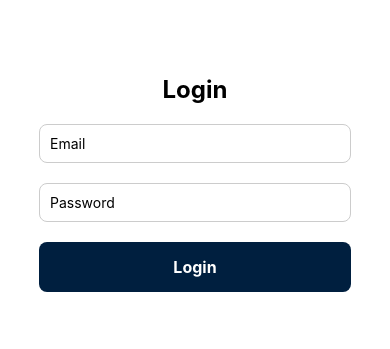
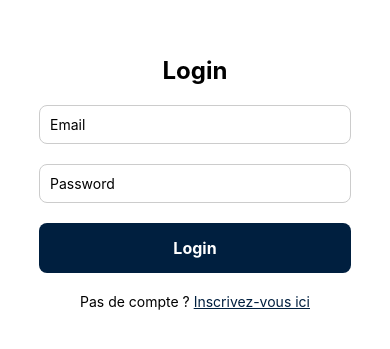
Before and after one commit to vladzhra/GreenTrack, a React Native app in the folder frontend/: screen /LoginScreen in a window 390 px wide. Shown: the part 239-588 px from the top of the page. Built offline with nearby package versions, Linux system fonts and the light colour scheme.

Commit message:
[ADD] auhtentification system with backend

```diff
--- a/frontend/App.js
+++ b/frontend/App.js
@@ -9,6 +9,7 @@ import LoginScreen from "./src/LoginScreen";
 import MainScreen from "./src/MainScreen";
 import SettingsScreen from "./src/SettingsScreen";
 import AllBins from "./src/AllBins";
+import RegisterScreen from "./src/RegisterScreen";
 
 const Stack = createStackNavigator();
 
@@ -20,6 +21,11 @@ const App = () => {
         <Stack.Screen
           name="LoginScreen"
           component={LoginScreen}
+          options={{ headerShown: false }}
+        />
+        <Stack.Screen
+          name="RegisterScreen"
+          component={RegisterScreen}
           options={{ headerShown: false }}
         />
         <Stack.Screen
--- a/frontend/src/LoginScreen.js
+++ b/frontend/src/LoginScreen.js
@@ -7,13 +7,31 @@ import {
   StyleSheet,
   Alert,
 } from "react-native";
+import axios from "axios";
 
 const LoginScreen = ({ navigation }) => {
   const [email, setEmail] = useState("");
   const [password, setPassword] = useState("");
 
-  const handleLogin = () => {
-    // Add your login logic here
+  const handleLogin = async () => {
+    // try {
+    //   const response = await axios.post(`${URL}/api/auth/login`, {
+    //     email: email,
+    //     password: password,
+    //   });
+    //   console.log("Response Data:", response.data);
+    //   if (response.status === 200) {
+    //     Alert.alert("Login success");
+    //     navigation.navigate("MainScreen");
+    //   } else {
+    //     Alert.alert("Erreur", response.data.message || "Identifiants incorrects");
+    //   }
+    // } catch (error) {
+    //   console.error("Full Error:", error);
+    //   if (error.response) {
+    //     Alert.alert("Erreur", error.response.data.message || "Une erreur est survenue");
+    //   }
+    // }
     navigation.navigate("MainScreen");
   };
 
@@ -38,6 +56,15 @@ const LoginScreen = ({ navigation }) => {
       <TouchableOpacity style={styles.button} onPress={handleLogin}>
         <Text style={styles.buttonText}>Login</Text>
       </TouchableOpacity>
+      <Text style={styles.bottomText}>
+        Pas de compte ?{" "}
+        <Text
+          style={styles.clickableText}
+          onPress={() => navigation.navigate("RegisterScreen")}
+        >
+          Inscrivez-vous ici
+        </Text>
+      </Text>
     </View>
   );
 };
@@ -74,6 +101,14 @@ const styles = StyleSheet.create({
     fontSize: 16,
     fontWeight: "bold",
   },
+  bottomText: {
+    marginTop: 20,
+    color: "#000",
+  },
+  clickableText: {
+    color: "#001F3F",
+    textDecorationLine: "underline",
+  },
 });
 
 export default LoginScreen;
```
